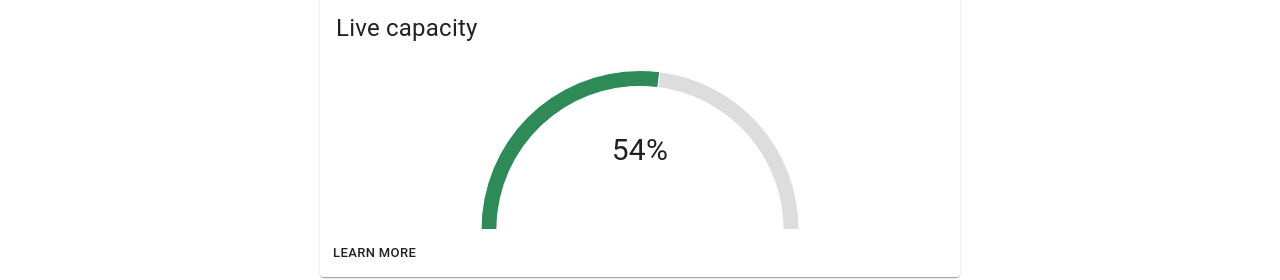
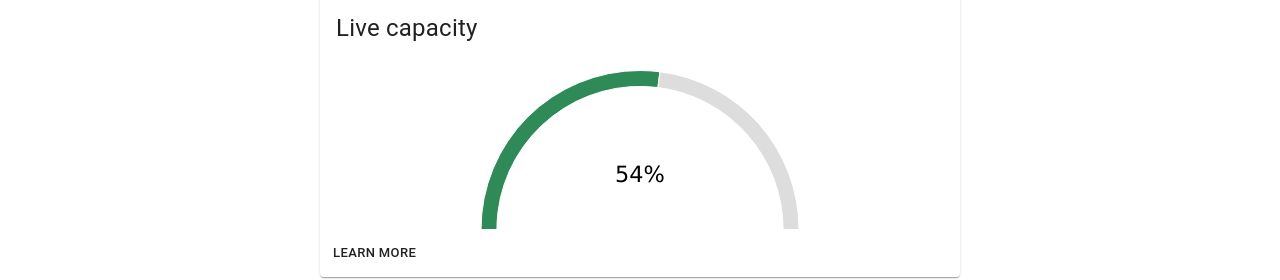
Before and after one commit to JottScones/frontend-testing, a React (Create React App) app: page / in a window 1280 px wide. Shown: the part 150-430 px from the top of the page. Built offline with nearby package versions, Linux system fonts and the light colour scheme; the HTML template or start-up script is replaced by a standard one.

Commit message:
proper centered doughnut text inspired by SO solution

```diff
--- a/src/components/charts/Capacity.js
+++ b/src/components/charts/Capacity.js
@@ -1,5 +1,5 @@
 import React from 'react';
-import {Doughnut} from 'react-chartjs-2';
+import {Doughnut, Chart} from 'react-chartjs-2';
 import {Typography} from '@material-ui/core';
 
 const Capacity = (props) => {
@@ -14,8 +14,9 @@ const Capacity = (props) => {
             label:'Capacity',
             data:[capacity, 100-capacity],
             backgroundColor:['#2E8B57', '#ddd'],
-            borderWidth: 1,
-          }]
+            borderWidth: 1
+          }],
+          text: `${capacity}%`
         }}
         options={{
           responsive: true,
@@ -30,22 +31,34 @@ const Capacity = (props) => {
           cutoutPercentage: 90
         }}
       />
-      <Typography style={textStyle()}>{capacity+'%'}</Typography>
     </div>
   )
 };
 
-const textStyle = () => ({
-  width: '100%',
-  fontSize: '30px',
-  height: '40px',
-  position: 'absolute',
-  top: '40%',
-  left: 0,
-  marginTop: '-30px',
-  lineHeight: '19px',
-  textAlign: 'center',
-  zIndex: 999999999999999
-})
+/* This code is from:
+  https://stackoverflow.com/questions/42759306/add-text-inside-doughnut-chart-from-chart-js-2-in-react
+  It adds text attribute to doughnut graphs so we can have centered text
+*/
+var originalDoughnutDraw = Chart.controllers.doughnut.prototype.draw;
+Chart.helpers.extend(Chart.controllers.doughnut.prototype, {
+  draw: function() {
+    originalDoughnutDraw.apply(this, arguments);
+
+    var chart = this.chart.chart;
+    var ctx = chart.ctx;
+    var width = chart.width;
+    var height = chart.height;
+
+    var fontSize = (height / 114).toFixed(2);
+    ctx.font = fontSize + "em Verdana";
+    ctx.textBaseline = "middle";
+
+    var text = chart.config.data.text,
+        textX = Math.round((width - ctx.measureText(text).width) / 2),
+        textY = height / 1.5;
+
+    ctx.fillText(text, textX, textY);
+  }
+});
 
 export default Capacity;
```
